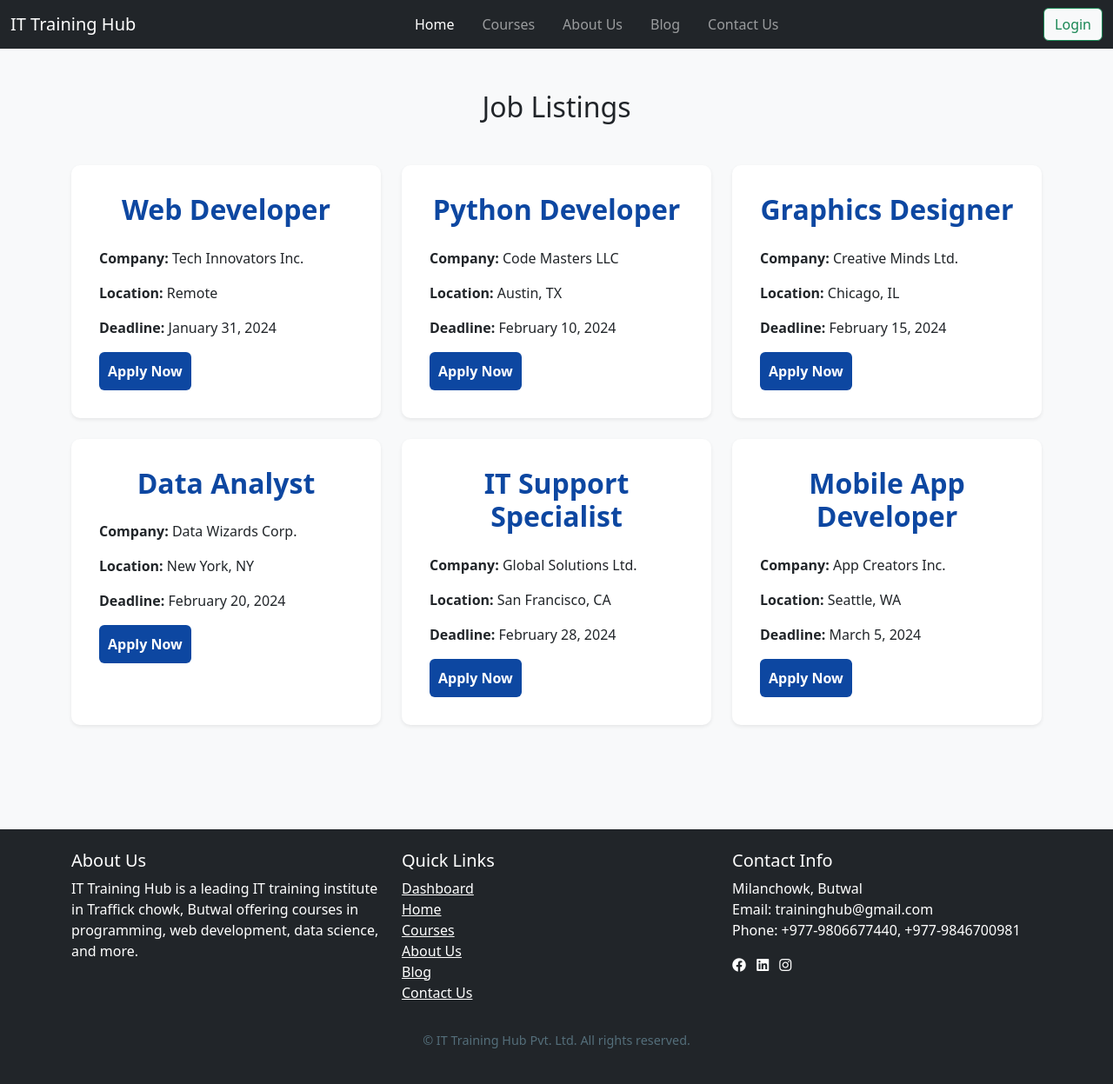
After one commit to kritibhattarai88/internship, a Django app: page /student/job_placement in a window 1280 px wide. The commit adds this page. Shown: the whole page at 87% size. Run offline with Django 5.2, Linux system fonts and the light colour scheme; some libraries are stand-ins or nearby versions.

Commit message:
updates done

```diff
--- a/myapp/admin.py
+++ b/myapp/admin.py
@@ -4,3 +4,4 @@ from .models import *
 admin.site.register(Testimonial)
 admin.site.register(Course)
 admin.site.register(Blog)
+admin.site.register(CustomUser)
--- a/myapp/templates/base.html
+++ b/myapp/templates/base.html
@@ -61,8 +61,8 @@
                                     class="bi bi-speedometer2"></i>Dashboard</a></li>
                         <li><a class="dropdown-item" href="#"><i
                                     class="bi bi-book"></i>Enrolled Courses</a></li>
-                        <li><a class="dropdown-item" href="#"><i
-                                    class="bi bi-briefcase"></i>Job Announcements</a></li>
+                        <li><a class="dropdown-item" href="{% url 'job_placement' %}"><i
+                                    class="bi bi-briefcase"></i>Job Announcement</a></li>
                         <li>
                             <hr class="dropdown-divider">
                         </li>
--- a/myproject/settings.py
+++ b/myproject/settings.py
@@ -27,6 +27,8 @@ DEBUG = True
 
 ALLOWED_HOSTS = []
 
+# USER_MODEL
+AUTH_USER_MODEL = 'myapp.CustomUser'
 
 # Application definition
 
--- /dev/null
+++ b/studentapp/templates/dashboard/job.html
@@ -0,0 +1,90 @@
+{% extends 'base.html' %}
+{% load static %}
+{% block title %}
+Job Announcements
+{% endblock title %}
+
+{% block content %}
+
+<!-- Job Listings Section -->
+<section class="job-listings py-5">
+  <div class="container">
+    <h2 class="text-center mb-5">Job Listings</h2>
+    <div class="row">
+      <!-- Job Listing Cards -->
+      <div class="col-md-4 mb-4">
+        <div class="card h-100 shadow-sm">
+          <div class="card-body">
+            <h5 class="card-title">Web Developer</h5>
+            <p class="card-text"><strong>Company:</strong> Tech Innovators Inc.</p>
+            <p class="card-text"><strong>Location:</strong> Remote</p>
+            <p class="card-text"><strong>Deadline:</strong> January 31, 2024</p>
+            <a href="#" class="btn btn-primary">Apply Now</a>
+          </div>
+        </div>
+      </div>
+
+      <div class="col-md-4 mb-4">
+        <div class="card h-100 shadow-sm">
+          <div class="card-body">
+            <h5 class="card-title">Python Developer</h5>
+            <p class="card-text"><strong>Company:</strong> Code Masters LLC</p>
+            <p class="card-text"><strong>Location:</strong> Austin, TX</p>
+            <p class="card-text"><strong>Deadline:</strong> February 10, 2024</p>
+            <a href="#" class="btn btn-primary">Apply Now</a>
+          </div>
+        </div>
+      </div>
+
+      <div class="col-md-4 mb-4">
+        <div class="card h-100 shadow-sm">
+          <div class="card-body">
+            <h5 class="card-title">Graphics Designer</h5>
+            <p class="card-text"><strong>Company:</strong> Creative Minds Ltd.</p>
+            <p class="card-text"><strong>Location:</strong> Chicago, IL</p>
+            <p class="card-text"><strong>Deadline:</strong> February 15, 2024</p>
+            <a href="#" class="btn btn-primary">Apply Now</a>
+          </div>
+        </div>
+      </div>
+
+      <div class="col-md-4 mb-4">
+        <div class="card h-100 shadow-sm">
+          <div class="card-body">
+            <h5 class="card-title">Data Analyst</h5>
+            <p class="card-text"><strong>Company:</strong> Data Wizards Corp.</p>
+            <p class="card-text"><strong>Location:</strong> New York, NY</p>
+            <p class="card-text"><strong>Deadline:</strong> February 20, 2024</p>
+            <a href="#" class="btn btn-primary">Apply Now</a>
+          </div>
+        </div>
+      </div>
+
+      <div class="col-md-4 mb-4">
+        <div class="card h-100 shadow-sm">
+          <div class="card-body">
+            <h5 class="card-title">IT Support Specialist</h5>
+            <p class="card-text"><strong>Company:</strong> Global Solutions Ltd.</p>
+            <p class="card-text"><strong>Location:</strong> San Francisco, CA</p>
+            <p class="card-text"><strong>Deadline:</strong> February 28, 2024</p>
+            <a href="#" class="btn btn-primary">Apply Now</a>
+          </div>
+        </div>
+      </div>
+
+      <div class="col-md-4 mb-4">
+        <div class="card h-100 shadow-sm">
+          <div class="card-body">
+            <h5 class="card-title">Mobile App Developer</h5>
+            <p class="card-text"><strong>Company:</strong> App Creators Inc.</p>
+            <p class="card-text"><strong>Location:</strong> Seattle, WA</p>
+            <p class="card-text"><strong>Deadline:</strong> March 5, 2024</p>
+            <a href="#" class="btn btn-primary">Apply Now</a>
+          </div>
+        </div>
+      </div>
+    </div>
+  </div>
+</section>
+
+{% endblock content %}
--- a/studentapp/urls.py
+++ b/studentapp/urls.py
@@ -2,5 +2,6 @@ from django.urls import path
 from .views import *
 urlpatterns = [
     path("dashboard/", dashboard, name='dashboard'),
-    path("profile/", profile, name='profile')
+    path("profile/", profile, name='profile'),
+    path("job_placement", job_placement, name='job_placement')
 ]
--- a/studentapp/views.py
+++ b/studentapp/views.py
@@ -5,3 +5,5 @@ def dashboard(request):
     return render(request, 'dashboard/dashboard.html')
 def profile(request):
     return render(request,'dashboard/profile.html',{'user':request.user})
+def job_placement(request):
+    return render(request, 'dashboard/job.html')
```
Also changed, not shown: myapp/models.py (+16 -0 lines), myapp/templates/main/course.html (+16 -9 lines), myapp/views.py (+7 -4 lines), db.sqlite3, media/blogs/cyber_Dfq1FpL.jpg (added), media/courses/graphics_unp6muY.png (added), media/courses/python_6KIUqe2.png (added), media/courses/web.jpg (added), media/courses/web_k3D51HN.jpg (added), myapp/migrations/0001_initial.py, myapp/migrations/0002_course.py (deleted), myapp/migrations/0003_blog.py (deleted).
